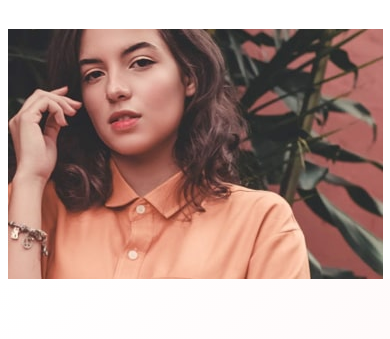
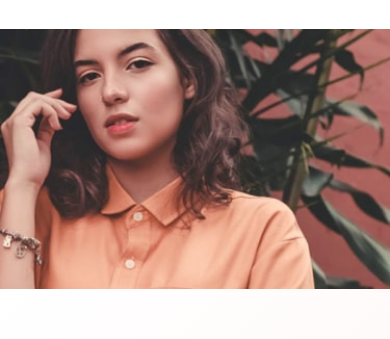
Before and after one commit to patryklaba/coming-soon-ba, a plain HTML site: page index.html in a window 390 px wide. Shown: the part 68-407 px from the top of the page. Drawn offline with Linux system fonts and the light colour scheme.

Commit message:
Full width hero image on bigger mobile screens

```diff
--- a/style.css
+++ b/style.css
@@ -80,8 +80,10 @@ nav {
   justify-content: center;
 }
 
-.hero > picture {
+.hero picture,
+.hero img {
   display: flex;
+  width: 100%;
 }
 
 .hero > picture img {
```
